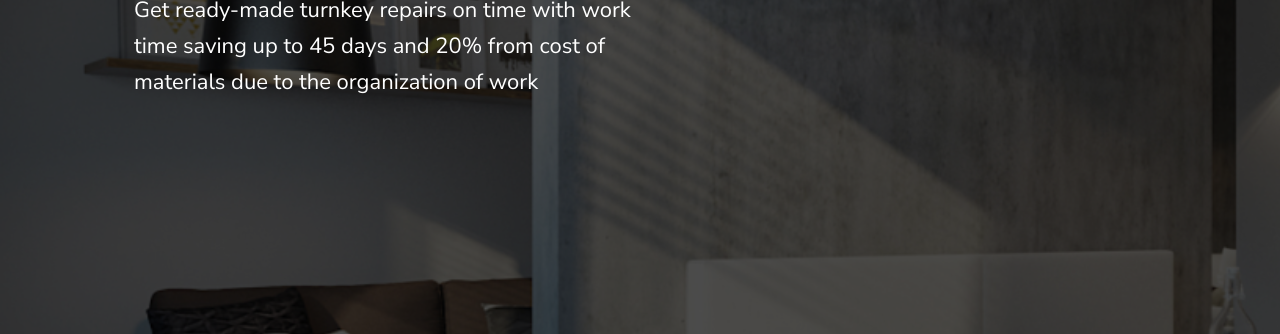
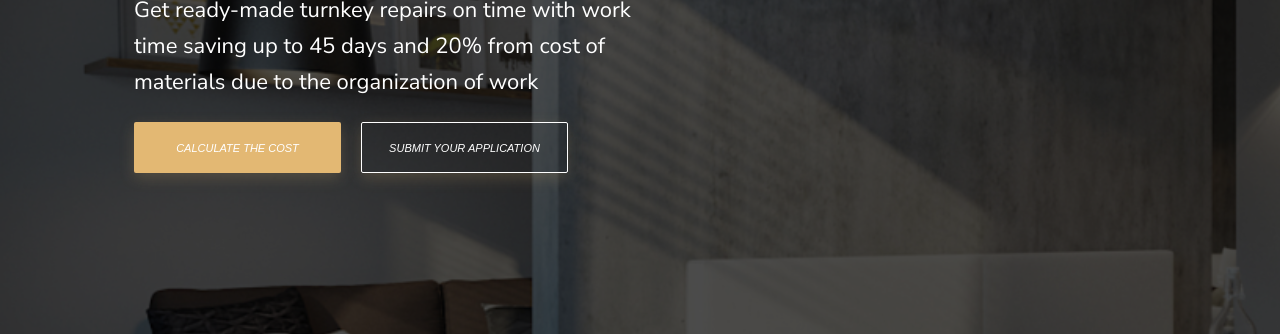
Before and after one commit to GhostNurgat/page-proofs_layout, a plain HTML site: page index.html in a window 1280 px wide. Shown: the part 409-743 px from the top of the page. Drawn offline with Linux system fonts and the light colour scheme.

Commit message:
Сделано первый этап веб вёртски (Desktop)

```diff
--- a/index.html
+++ b/index.html
@@ -34,6 +34,10 @@
                         with work time saving up to 45 days and 20% from
                         cost of materials due to the organization of work</h2>
                 </div>
+                <div class="container hero-container hero-button-content">
+                    <button class="button hero-button">CALCULATE THE COST</button>
+                    <button class="button hero-button-outline">SUBMIT YOUR APPLICATION</button>
+                </div>
                 <div class="hero-overlay"></div>
             </section>
         </main>
--- a/styles/style.css
+++ b/styles/style.css
@@ -95,10 +95,17 @@ body {
     z-index: 1;
 }
 
+.hero-button-content {
+    display: flex;
+    justify-content: flex-start;
+    padding-top: 41px;
+}
+
 .hero-button {
     width: 207px;
     height: 51px;
     padding: 41px, 19px;
+    margin-right: 20px;
 }
 
 .hero-button-outline {
@@ -106,6 +113,7 @@ body {
     height: 51px;
     top: 0;
     left: 0;
+    background-color: transparent;
     border-radius: 2px;
     border: 1px solid;
     border-color: #ffffff;
```
